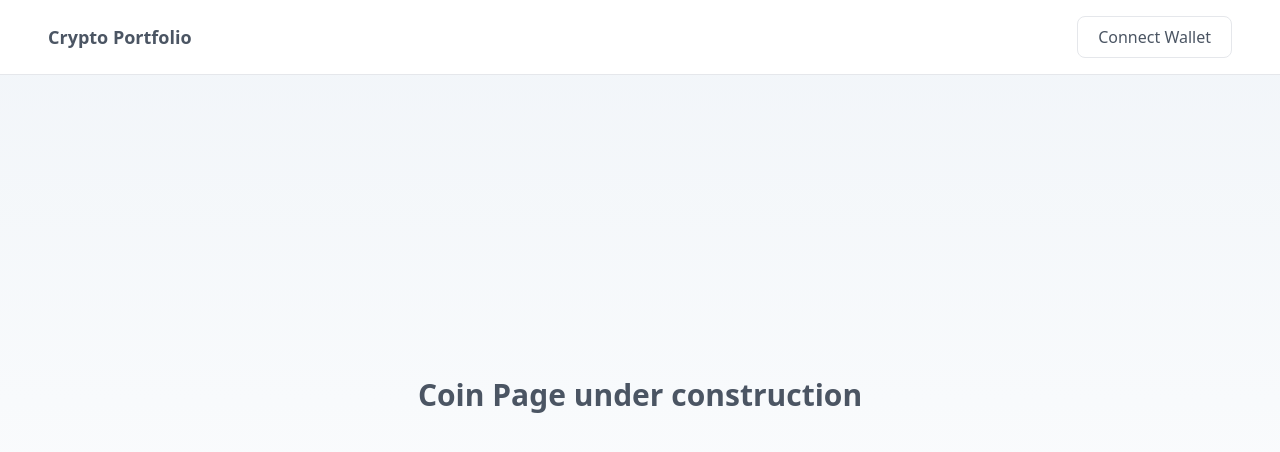
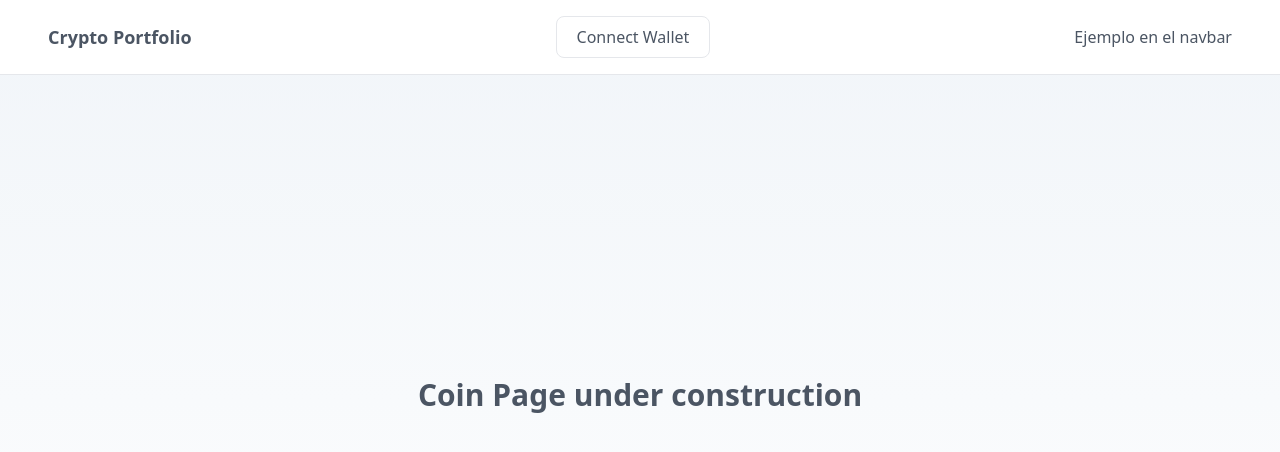
Before and after one commit to cxalem/crypto-portfolio, a Next.js app: page /coins/1 in a window 1280 px wide. Shown: the top 452 px of the page. Built offline with nearby package versions, Linux system fonts and the light colour scheme.

Commit message:
ejemplo en el navbar para Adriana

```diff
--- a/src/app/layout.tsx
+++ b/src/app/layout.tsx
@@ -21,6 +21,7 @@ export default function RootLayout({
           <button className="border rounded-lg py-2 px-5 hover:bg-gray-100">
             Connect Wallet
           </button>
+          Ejemplo en el navbar
         </nav>
         {children}
       </body>
```
